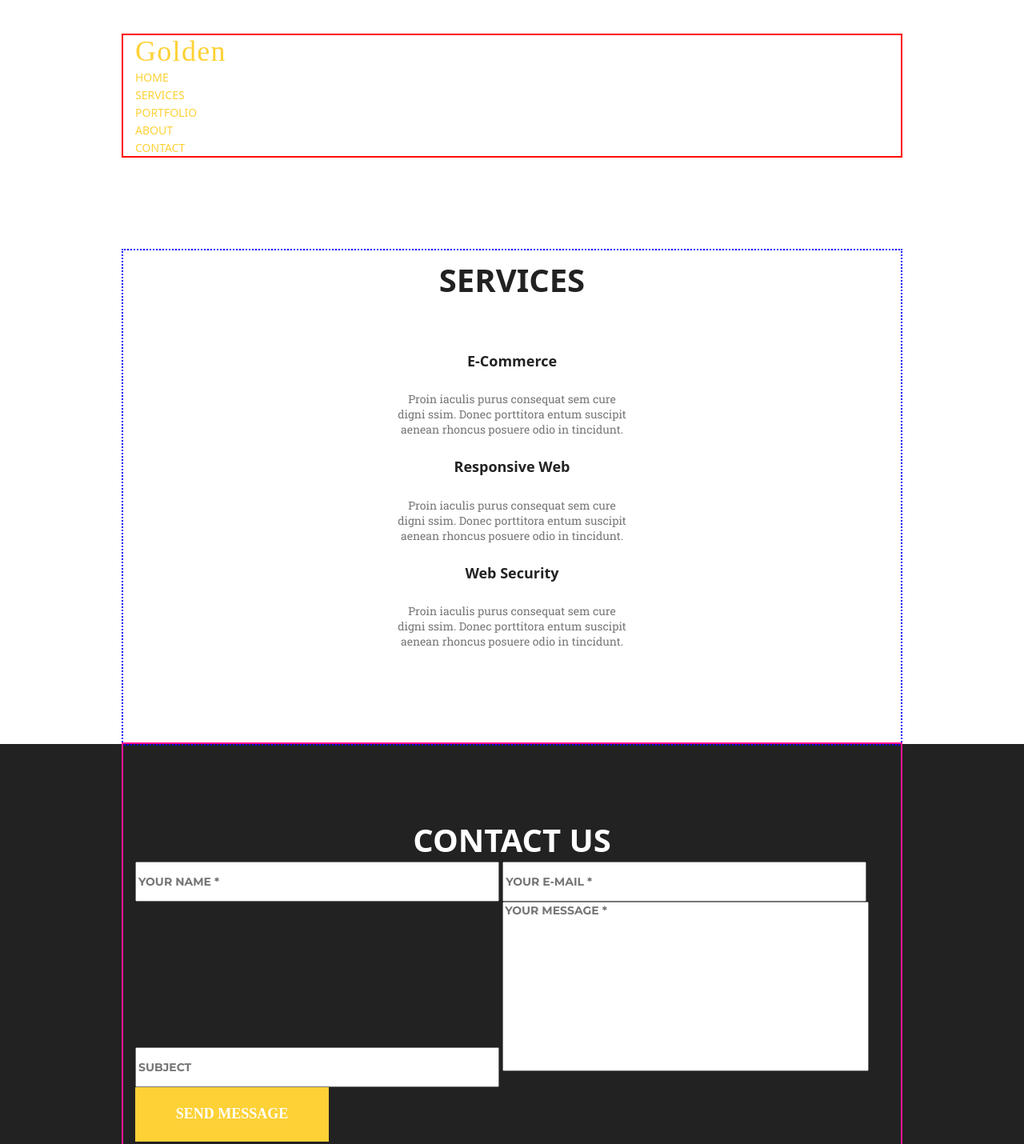
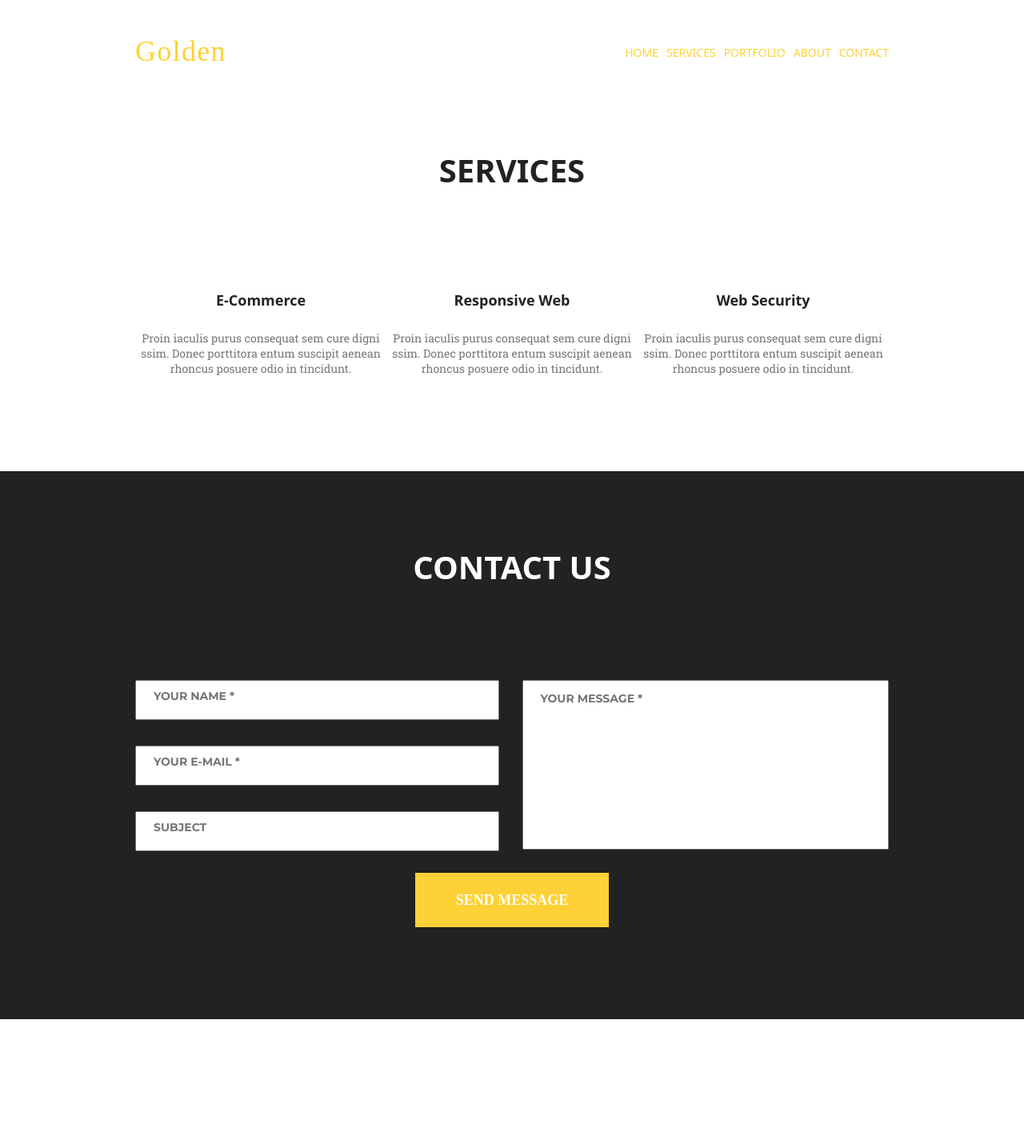
Before and after one commit to Taisia-Levchenko/GOLDEN, a plain HTML site: page index.html in a window 1280 px wide. Shown: the top 1430 px of the page at 80% size. After the commit the page ends 1274 px from the top, so only its background shows below. Drawn offline with nearby package versions, Linux system fonts and the light colour scheme; a web font is replaced by a local one.

Commit message:
add flex

```diff
--- a/index.html
+++ b/index.html
@@ -52,24 +52,24 @@
           <li class="main-list_item">
             <h4 class="main-list_title">E-Commerce</h4>
             <p class="main-list_text">
-              Proin iaculis purus consequat sem cure <br />digni ssim. Donec
-              porttitora entum suscipit <br />aenean rhoncus posuere odio in
+              Proin iaculis purus consequat sem cure digni ssim. Donec
+              porttitora entum suscipit aenean rhoncus posuere odio in
               tincidunt.
             </p>
           </li>
           <li class="main-list_item">
             <h4 class="main-list_title">Responsive Web</h4>
             <p class="main-list_text">
-              Proin iaculis purus consequat sem cure <br />digni ssim. Donec
-              porttitora entum suscipit <br />aenean rhoncus posuere odio in
+              Proin iaculis purus consequat sem cure digni ssim. Donec
+              porttitora entum suscipit aenean rhoncus posuere odio in
               tincidunt.
             </p>
           </li>
           <li class="main-list_item">
             <h4 class="main-list_title">Web Security</h4>
             <p class="main-list_text">
-              Proin iaculis purus consequat sem cure <br />digni ssim. Donec
-              porttitora entum suscipit <br />aenean rhoncus posuere odio in
+              Proin iaculis purus consequat sem cure digni ssim. Donec
+              porttitora entum suscipit aenean rhoncus posuere odio in
               tincidunt.
             </p>
           </li>
@@ -81,6 +81,7 @@
         <!-- Заголовок h2 тому що менш важливий -->
         <h2 class="footer-title">Contact us</h2>
         <form class="form">
+          <div class="footer-inputs">
             <input
               type="text"
               name="username"
@@ -110,6 +111,7 @@
               required
               class="form-comment"
             ></textarea>
+          </div>
           <button type="submit" class="form-btn-submit">Send Message</button>
         </form>
       </div>
--- a/styles.css
+++ b/styles.css
@@ -8,7 +8,6 @@
 .container {
     width: 972px;
     padding: 0px 15px;
-    outline: 2px solid red;
     margin: 0 auto;
 }
 body {
@@ -24,9 +23,15 @@ ul {
 a {
     text-decoration: none;
 }
-ul, p, h2, h4 {
+ul, p, h2, h3, h4, h1, button {
     margin: 0;
     padding: 0;
+}
+.header .container {
+    display: flex;
+    /* gap: 285px; */
+    justify-content: space-between;
+    align-items: center;
 }
 .header {
     padding-top: 44px;
@@ -39,6 +44,11 @@ ul, p, h2, h4 {
     color: var(--main-accent);
     letter-spacing: 1.3px;
 }
+.nav-list {
+    display: flex;
+    /* align-items: center; */
+    gap: 10px;
+}
 .nav-list_link {
     color: var(--main-accent);
     font-size: 14px;
@@ -47,7 +57,7 @@ ul, p, h2, h4 {
 }
 .main .container {
     padding-bottom: 119px;
-    outline: 2px dotted blue;
+
 }
 .main-title {
     color:var(--project-black);
@@ -56,6 +66,12 @@ ul, p, h2, h4 {
     font-weight: 700;
     text-transform: uppercase;
     text-align: center;
+    margin-bottom: 87.5px;
+}
+.main-list {
+    display: flex;
+    align-items: flex-start;
+    justify-content: center;
 }
 .main-list_title {
     color:var(--project-black);
@@ -73,7 +89,6 @@ ul, p, h2, h4 {
 .footer .container {
     padding-top: 92px;
     padding-bottom: 115px;
-    outline: 2px double deeppink;
 }
 .footer {
     background-color: var(--project-black);
@@ -85,10 +100,22 @@ ul, p, h2, h4 {
     text-align: center;
     text-transform: uppercase;
     font-size: 40px;
+    margin-bottom: 114px;
+}
+.footer-inputs {
+    display: flex;
+    flex-direction: column;
+    height: 214px;
+    flex-wrap: wrap;
+    justify-content: space-between;
+    /* align-items: center; */
+    gap: 28px;
+    margin-bottom: 27px;
 }
 .form-input {
     width: 455px;
     height: 50px;
+    padding: 13px 21px 23px;
 }
 .form-input, .form-comment {
     color:var(--placeholder);
@@ -101,6 +128,7 @@ ul, p, h2, h4 {
     width: 458px;
     height: 212px;
     resize: none;
+    padding: 14px 22px;
 }
 .form-btn-submit {
     height:68px;
@@ -112,4 +140,6 @@ ul, p, h2, h4 {
     font-weight: 700;
     text-transform: uppercase;
     border:none;
+    display: block;
+    margin: 0 auto;
 }
```
Lines whose indentation alone changed are shown as unchanged.
